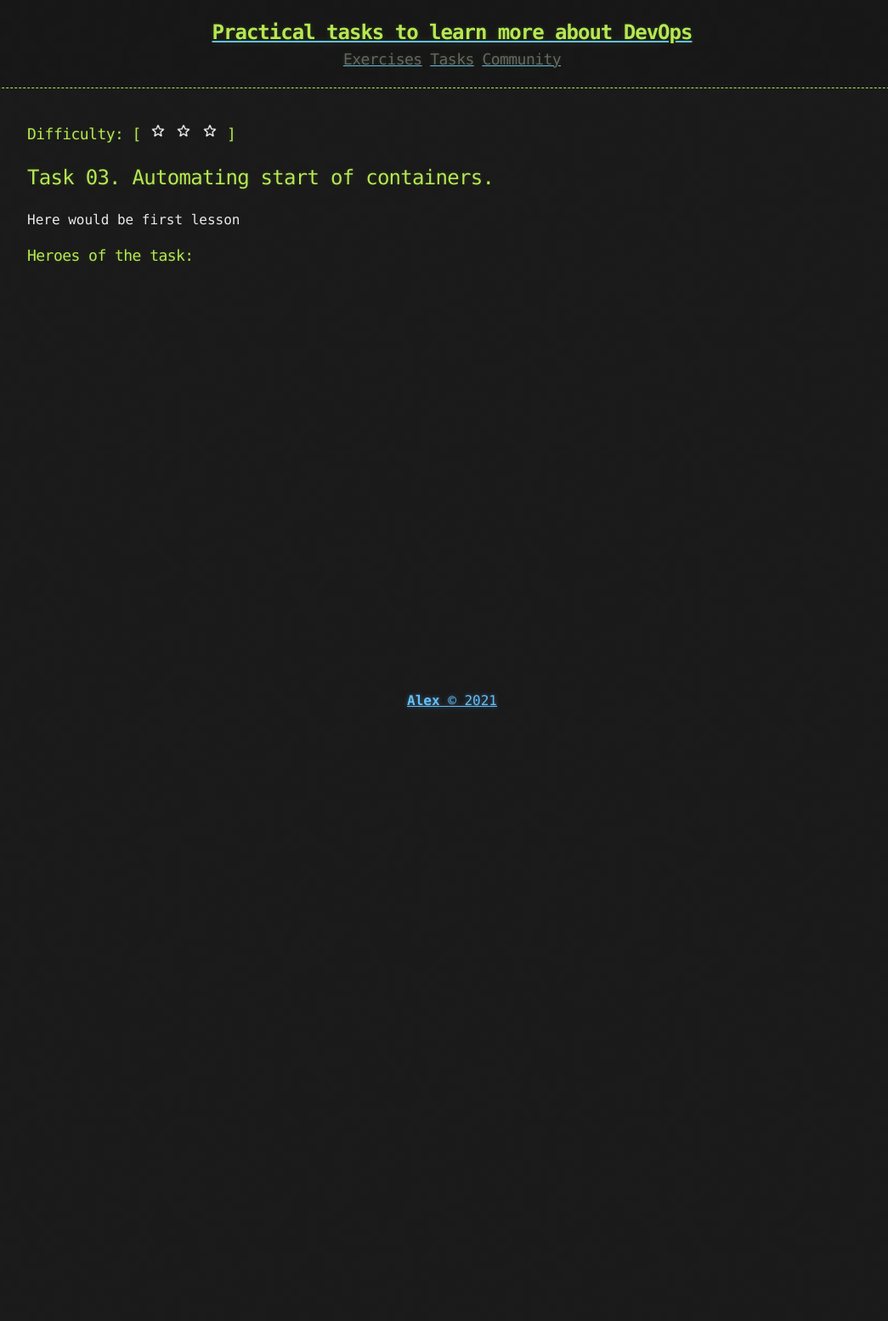
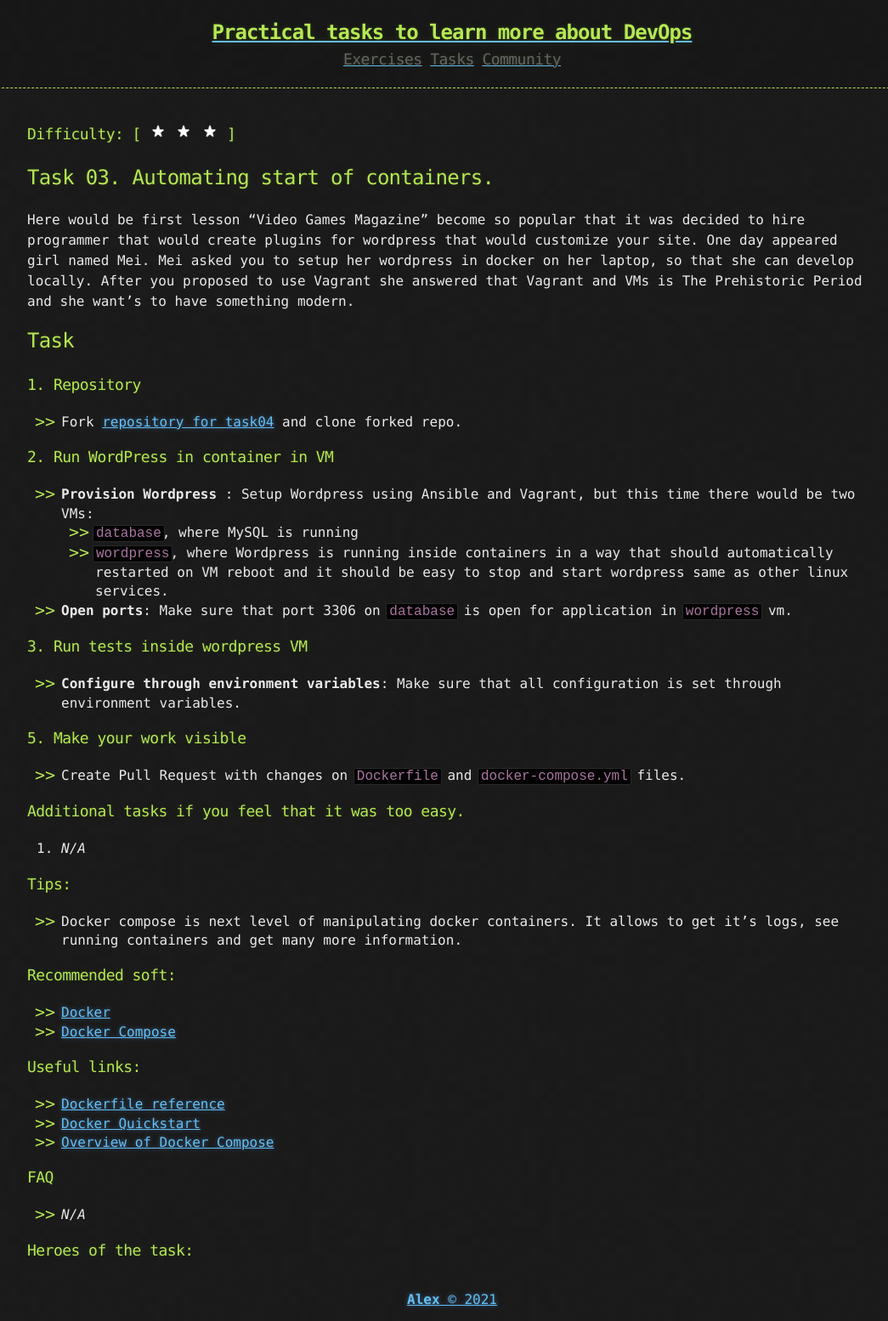
Before and after one commit to korney4eg/korney4eg.github.io, a Jekyll site: the page built from tasks/_posts/2021-02-01-phase2-task3-automate-container-building.md, in a window 1280 px wide. Shown: the whole page at 85% size, without its empty margins (108-1153 px from the left). Built offline with Jekyll 4.4.1, drawn with Linux system fonts in a browser that asks for light colours; before the commit the page ends 900 px from its top, so only the background shows below that.

Commit message:
add task 3 to phase 2

```diff
--- a/tasks/_posts/2021-02-01-phase2-task3-automate-container-building.md
+++ b/tasks/_posts/2021-02-01-phase2-task3-automate-container-building.md
@@ -1,7 +1,59 @@
 ---
 title: Task 03. Automating start of containers.
+active: true
 published: true
 tags: "Phase2"
+heroes: []
+difficulty: 3
 ---
 
+
 Here would be first lesson
+"Video Games Magazine" become so popular that it was decided to hire programmer that would create plugins for wordpress that would customize your site. One day appeared girl named Mei. Mei asked you to setup her wordpress in docker on her laptop, so that she can develop locally. After you proposed to use Vagrant she answered that Vagrant and VMs is The Prehistoric Period and she want's to have something modern.
+
+<!--more-->
+
+## Task
+
+### 1. Repository
+
+* Fork [repository for task04](https://github.com/learningdevops-makvaz-com/phase02_task04) and clone forked repo.
+
+### 2. Run WordPress in container in VM
+
+* **Provision Wordpress** : Setup Wordpress using Ansible and Vagrant, but this time there would be two VMs:
+  1. `database`, where MySQL is running
+  2. `wordpress`, where Wordpress is running inside containers in a way that should automatically restarted on VM reboot and it should be easy to stop and start wordpress same as other linux services.
+* **Open ports**: Make sure that port 3306 on `database` is open for application in `wordpress` vm.
+
+### 3. Run tests inside wordpress VM
+
+* **Configure through environment variables**: Make sure that all configuration is set through environment variables.
+
+### 5. Make your work visible
+
+* Create Pull Request with changes on `Dockerfile` and `docker-compose.yml` files.
+
+
+### Additional tasks if you feel that it was too easy.
+
+1. *N/A*
+
+### Tips:
+
+* Docker compose is next level of manipulating docker containers. It allows to get it's logs, see running containers and get many more information.
+
+### Recommended soft:
+
+* [Docker](https://www.docker.com/)
+* [Docker Compose](https://docs.docker.com/compose/install/)
+
+### Useful links:
+
+* [Dockerfile reference](https://docs.docker.com/engine/reference/builder/)
+* [Docker Quickstart](https://docs.docker.com/get-started/)
+* [Overview of Docker Compose](https://docs.docker.com/compose/)
+
+### FAQ
+
+* *N/A*
```
